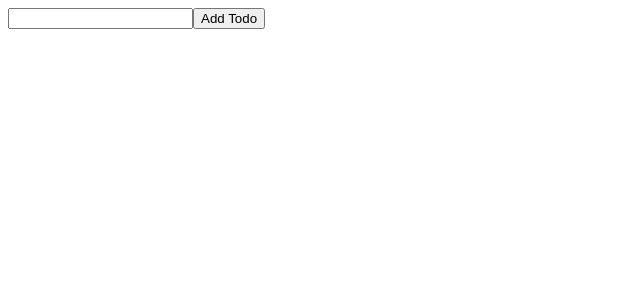
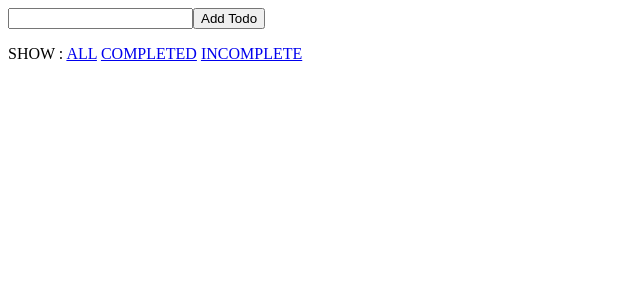
Before and after one commit to shaikwasef/react-redux_todo, a React (Create React App) app: page / in a window 1280 px wide. Shown: the top 300 px of the page, without its empty margins (0-640 px from the left). Built offline with nearby package versions, Linux system fonts and the light colour scheme.

Commit message:
2 files modified

```diff
--- a/src/App.js
+++ b/src/App.js
@@ -41,7 +41,9 @@ export default function App(){
       <ul>
       {list}
       </ul>
-
+      <div>
+        SHOW : {filter("ALL","all")} {filter("COMPLETED","completed")} {filter("INCOMPLETE","incomplete")}
+      </div>
     </div>
   );
 }
--- a/src/actions/setVisibilityFilter.js
+++ b/src/actions/setVisibilityFilter.js
@@ -1,5 +1,6 @@
-export const setVisibilityFilter = () => {
+export const setVisibilityFilter = (filter) => {
   return {
-    type: "SET_VISIBILITY_FILTER"
+    type: "SET_VISIBILITY_FILTER" ,
+    filter : filter
   };
 }
```
